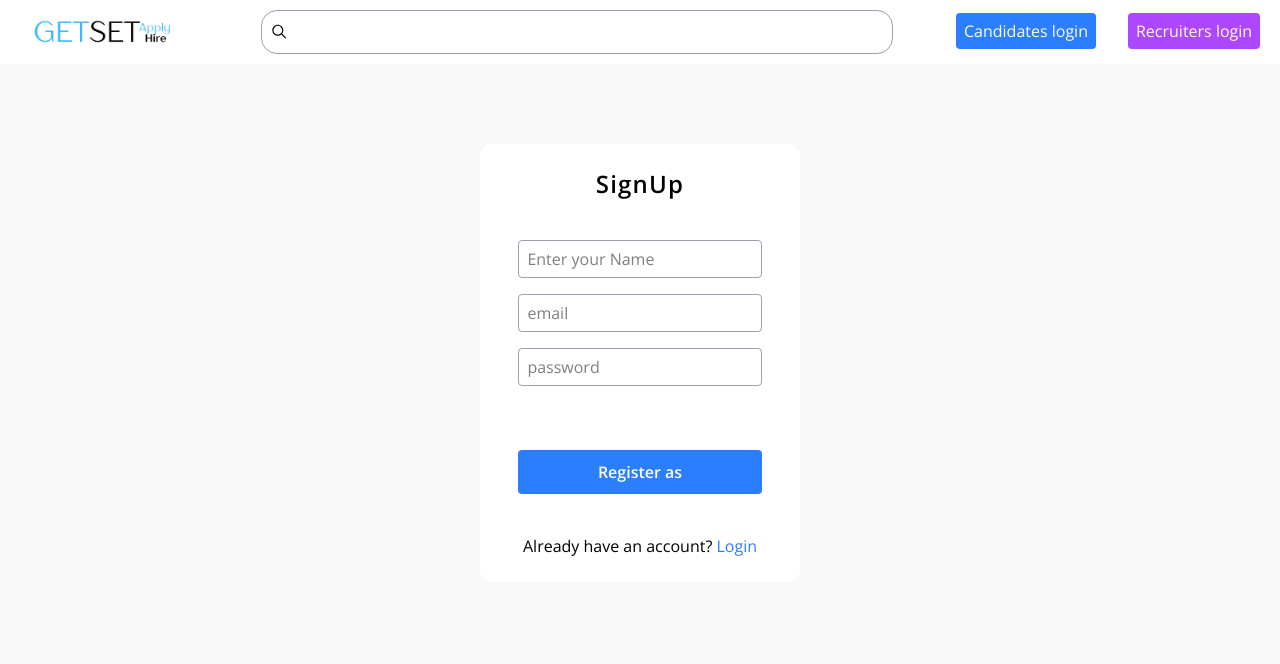
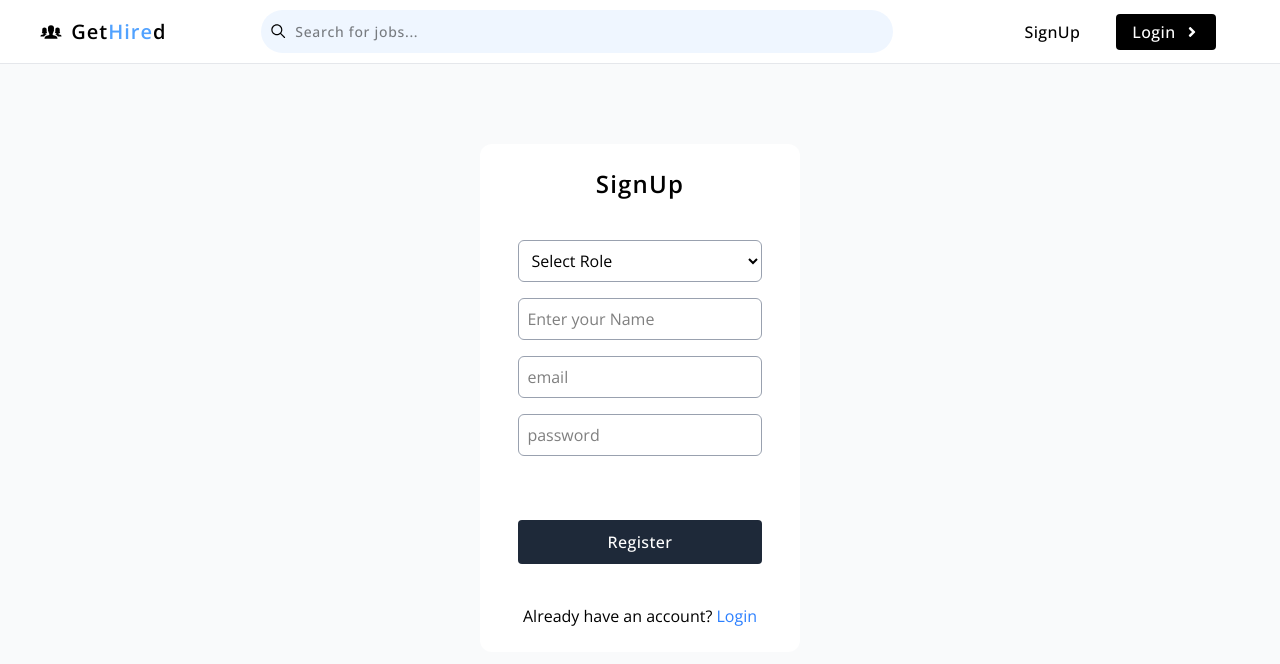
Before and after one commit to VedantPhatangare/JOB-PORTAL, a React (Vite) app in the folder frontend/: page /signup in a window 1280 px wide. Shown: the top 664 px of the page. Built offline with nearby package versions, Linux system fonts and the light colour scheme.

Commit message:
login-flow , css changes

```diff
--- a/frontend/src/App.tsx
+++ b/frontend/src/App.tsx
@@ -5,7 +5,7 @@ import Navbar from './Components/Navbar/Navbar'
 function App() {
 
   return (
-    <div className='relative flex flex-col items-center w-full bg-[#f8f8f8]'>
+    <div className='relative flex flex-col items-center w-full bg-gray-50'>
       <Navbar/>
       <Outlet/>
     </div>
--- a/frontend/src/Components/Navbar/Navbar.tsx
+++ b/frontend/src/Components/Navbar/Navbar.tsx
@@ -1,64 +1,155 @@
 import { IoIosSearch } from "react-icons/io";
 import { useNavigate } from "react-router-dom";
-import { useSelector,useDispatch } from "react-redux";
+import { useSelector, useDispatch } from "react-redux";
 import { RootState } from "../../app/Store";
 import { logout } from "../../features/Authslice";
+import { IoIosPeople } from "react-icons/io";
+import { useEffect, useRef, useState } from "react";
+import { FaAngleRight } from "react-icons/fa";
 const Navbar = () => {
   const dispatch = useDispatch();
   const navigate = useNavigate();
+
+  const [placeholder, setplaceholder] = useState("");
+  const [isTransitioning, setisTransitioning] = useState(false);
+  const loginRef = useRef<HTMLDivElement>(null);
+  const placeholders = ["jobs...", "roles...", "openings..."];
+  const [isOpen, setisOpen] = useState(false);
   const isAuthenticated = useSelector(
     (state: RootState) => state.auth.isAuthenticated
   );
-  const CandidateNav = () => {
-    navigate("/login");
-  };
-  const RecruiterNav = () => {
-    navigate("/login?role=Recruiter");
-  };
+
   const handleLogout = () => {
-    localStorage.removeItem('token')
+    localStorage.removeItem("token");
     dispatch(logout());
     navigate("/login");
   };
+  const delayAnim = () => {
+    setTimeout(() => {
+      if (loginRef.current) loginRef.current.classList.remove("slide-up");
+      setisOpen(false);
+    }, 200);
+  };
+  useEffect(() => {
+    let index = 0;
+    const intervalId = setInterval(() => {
+      setisTransitioning(true);
+      setTimeout(() => {
+        setplaceholder(placeholders[index]);
+        index = (index + 1) % placeholders.length;
+        setisTransitioning(false);
+      }, 300);
+    }, 3000);
+
+    return () => clearInterval(intervalId);
+  }, []);
+
+  useEffect(() => {
+    const handleHideRef = (e: MouseEvent) => {
+      const target = e.target as HTMLElement;
+      if (
+        loginRef.current &&
+        !loginRef.current.contains(target) &&
+        !target.classList.contains("keep-open")
+      ) {
+        loginRef.current.classList.add("slide-up");
+        delayAnim();
+      }
+    };
+    document.addEventListener("mousedown", handleHideRef);
+    return () => document.removeEventListener("mousedown", handleHideRef);
+  }, []);
   return (
-    <div className="sticky top-0 h-[8vh] z-20 w-full flex bg-white items-center justify-between p-2">
-      <div className="logo w-[15%] text-center p-6 cursor-pointer" onClick={()=>navigate("/")}>
-        <img src="/portaLogo.png" alt="logo" />
+    <nav className="sticky top-0 h-[8vh] z-30 w-full flex items-center justify-between p-2 border-b-1 border-gray-200 bg-white">
+      <div
+        className="logo w-[15%] text-center p-6 cursor-pointer flex justify-center items-center gap-2"
+        onClick={() => navigate("/")}
+      >
+        <IoIosPeople className="text-2xl" />
+        <p className="text-xl font-semibold tracking-wider">
+          Get<span className="text-blue-400">Hire</span>d
+        </p>
       </div>
-      <div className="flex w-[50%] bg-white h-[90%] border border-gray-400 rounded-2xl py-1 px-2">
+      <div className="flex w-[50%] h-[90%] bg-blue-50 rounded-4xl py-1 px-2">
         <IoIosSearch className="h-full w-[3%]" />
         <input
           type="text"
-          className=" h-full w-[97%] outline-none text-xl p-2"
+          placeholder={`Search for ${placeholder}`}
+          className={`search_input ${
+            isTransitioning ? "fade-out" : "fade-in"
+          } `}
         />
       </div>
-      <div className="buttons w-[25%] h-[80%] justify-center items-center flex flex-col">
+      <div className="buttons w-[25%]">
         {isAuthenticated ? (
-          <div className="place-self-end">
+          <div className="flex w-full justify-end">
             <button
               onClick={handleLogout}
-              className="bg-red-500 py-1 px-2 h-[95%] rounded-sm flex justify-center items-center text-amber-50 cursor-pointer"
+              className="bg-gray-800 py-1.5 px-4 h-[95%] rounded-sm flex justify-center items-center text-white font-medium tracking-wide cursor-pointer transition-colors duration-300 hover:bg-black justify-self-end"
             >
-              logout
+              Logout
             </button>
           </div>
         ) : (
-          <div className="flex gap-8 w-full h-full">
+          <div className="relative flex gap-6 w-full items-center justify-center">
             <button
-              onClick={CandidateNav}
-              className="bg-blue-500 py-1 px-2 h-[95%] rounded-sm flex justify-center items-center text-amber-50 cursor-pointer hover:bg-blue-300 hover:text-black transition-all duration-300"
+              onClick={() => navigate("/signup")}
+              className="py-1.5 px-3 h-[95%] tracking-wide rounded-sm flex justify-center items-center cursor-pointer text-black font-medium transition-all duration-300"
             >
-              Candidates login
+              SignUp
             </button>
             <button
-            onClick={RecruiterNav}
-            className="bg-purple-500 py-1 px-2  h-[95%] rounded-sm flex justify-center items-center text-amber-50 cursor-pointer hover:bg-purple-300 hover:text-black transition-all duration-300">
-              Recruiters login
+              onClick={() => {
+                if (!isOpen) {
+                  setisOpen((prev) => !prev);
+                } else {
+                  if (loginRef.current)
+                    loginRef.current.classList.add("slide-up");
+                  setTimeout(() => {
+                    setisOpen(false);
+                    if (loginRef.current) loginRef.current.classList.remove("slide-up");
+                  }, 200);
+                }
+              }}
+              className="bg-black py-1.5 px-4 tracking-wide rounded-sm flex justify-center items-center gap-2 text-white font-medium cursor-pointer hover:bg-gray-800 transition-color duration-300 keep-open"
+            >
+              Login <FaAngleRight
+              className="transition-all"
+              />
             </button>
+            {isOpen && (
+              <div
+                ref={loginRef}
+                className={`absolute  flex flex-wrap justify-center items-center gap-2 top-12 left-20 p-1 bg-white py-2 border border-gray-100 $ slide-down`}
+              >
+                <button
+                  onClick={() => {
+                    navigate("/login?role=Recruiter");
+                    if (loginRef.current)
+                      loginRef.current.classList.add("slide-up");
+                    delayAnim();
+                  }}
+                  className="py-1.5 px-2 tracking-wide rounded-sm flex justify-center items-center text-md cursor-pointer border border-gray-400 transition-all duration-400 hover:bg-gray-800 hover:text-white"
+                >
+                  as Recruiter
+                </button>
+                <button
+                  onClick={() => {
+                    navigate("/login");
+                    if (loginRef.current)
+                      loginRef.current.classList.add("slide-up");
+                    delayAnim();
+                  }}
+                  className="bg-black py-1.5 px-2 tracking-wide rounded-sm flex justify-center items-center text-white text-md cursor-pointer hover:bg-gray-800 transition-color duration-300"
+                >
+                  as Candidate
+                </button>
+              </div>
+            )}
           </div>
         )}
       </div>
-    </div>
+    </nav>
   );
 };
 
--- a/frontend/src/index.css
+++ b/frontend/src/index.css
@@ -6,8 +6,19 @@
   @apply p-2 border border-gray-300 rounded-md focus:outline-none focus:ring-2 focus:ring-blue-500 cursor-pointer;
 }
 
+.form-input{
+  @apply border border-gray-400 rounded-md focus:outline-none focus:ring-1 focus:ring-blue-400 p-2 transition-all hover:bg-blue-50
+}
+
+.form-select{
+  @apply border border-blue-300 rounded-lg p-2 focus:outline-none focus:ring-1 focus:ring-blue-400 transition-all hover:bg-blue-50
+}
+
 .flash {
   animation: flashAnim 0.5s ease-in-out;
+}
+.flashInput {
+  animation: flashBorder 0.5s ease-in-out;
 }
 
 @keyframes flashAnim {
@@ -21,3 +32,59 @@
     background-color: inherit;
   }
 }
+@keyframes flashBorder {
+  0% {
+    border-color: pink;
+
+  }
+  50% {
+    border-color: red;
+    border-width: 1.5px;
+
+  }
+  100% {
+    border-color: pink;
+  }
+}
+
+.search_input{
+  @apply h-full w-[97%] outline-none text-sm font-medium tracking-wider p-2 ;
+}
+.search_input::placeholder{
+    transition: opacity 0.3s ease-in-out;
+}
+.fade-out::placeholder {
+  opacity: 0;
+}
+
+.fade-in::placeholder {
+  opacity: 1;
+}
+
+@keyframes slideDown {
+  from{
+    opacity: 0;
+    transform: translateY(-10px);
+  }
+  to{
+    opacity: 1;
+    transform: translateY(0px);
+  }
+}
+@keyframes slideUp {
+  from{
+    opacity: 1;
+    transform: translateY(0px);
+  }
+  to{
+    opacity: 0;
+    transform: translateY(-10px);
+  }
+}
+
+.slide-down{
+  animation: slideDown 0.2s ease-out forwards;
+}
+.slide-up{
+  animation: slideUp 0.2s ease-in forwards;
+}
--- a/frontend/src/pages/Home.tsx
+++ b/frontend/src/pages/Home.tsx
@@ -12,7 +12,6 @@ const Home:React.FC=()=>{
     const getJobs = async()=>{
         const response= await axios.get('http://127.0.0.1:5000/api/jobs/getjobs');
         console.log(response);
-
         setjobs(response.data.jobs);
         dispatch(setJobs(response.data.jobs));
     }
--- a/frontend/src/pages/Signup.tsx
+++ b/frontend/src/pages/Signup.tsx
@@ -1,12 +1,10 @@
 import { useState } from "react";
-import { useNavigate, useSearchParams } from "react-router-dom";
+import { useNavigate } from "react-router-dom";
 import axios from "axios";
 
 const Signup = () => {
   const navigate = useNavigate();
-  const [searchParams] = useSearchParams();
-  const role = searchParams.get('role') as "Recruiter" | "Candidate";
-  const [form, setform] = useState({ name:"", email: "", password: "" });
+  const [form, setform] = useState({ name:"", email: "", password: "" ,role:""});
   const [error, seterror] = useState("");
 
   const handleChange = (e: React.ChangeEvent<HTMLInputElement>) => {
@@ -14,23 +12,24 @@ const Signup = () => {
     setform((prev) => ({ ...prev, [name]: value }));
   };
 
-  const handleRegister = async (e: React.FormEvent<HTMLFormElement>,role:"Candidate" | "Recruiter") => {
+  const handleRegister = async (e: React.FormEvent<HTMLFormElement>) => {
     e.preventDefault();
     try {
       let response = await axios.post(
         "http://127.0.0.1:5000/api/auth/register",
-        {...form,role}
+        {...form}
       );
       console.log(response.data);
-      if(role == "Recruiter") navigate("/login?role=Recruiter");else navigate("/login")
-      setform({name:"", email: "", password: "" });
+      if(form.role == "Recruiter") navigate("/login?role=Recruiter");else navigate("/login")
+      setform({name:"", email: "", password: "" , role:""});
     } catch (error) {
       if (axios.isAxiosError(error)) {
         console.log(error.response?.data.message || "error occured");
         seterror(error.response?.data.message || "error occured");
+        setform({ name:"", email: "", password: "", role:"" });
       } else {
         console.log("Unexpected error:", error);
-        setform({ name:"", email: "", password: "" });
+        setform({ name:"", email: "", password: "", role:"" });
       }
     }
   };
@@ -44,15 +43,26 @@ const Signup = () => {
       <div className="h-full w-full relative flex flex-col items-center gap-10">
       <form
         action=""
-        onSubmit={(e)=>handleRegister(e,role)}
+        onSubmit={(e)=>handleRegister(e)}
         className="relative w-[80%] flex flex-col gap-4 items-center">
+        <select
+        name="role"
+        value={form.role}
+        onChange={(e)=>setform((prev)=>({...prev,"role":e.target.value}))}
+        required
+        className="w-full form-input"
+        >
+          <option value="" disabled>Select Role</option>
+          <option value="Candidate">Candidate</option>
+          <option value="Recruiter">Recruiter</option>
+        </select>
         <input
           type="text"
           name="name"
           value={form.name}
           onChange={handleChange}
           required
-          className="w-full outline-none px-2 py-1.5 border rounded-sm border-gray-400"
+          className="w-full form-input"
           placeholder="Enter your Name"
         />
         <input
@@ -61,7 +71,7 @@ const Signup = () => {
           value={form.email}
           onChange={handleChange}
           required
-          className="w-full outline-none px-2 py-1.5 border rounded-sm border-gray-400"
+          className="w-full form-input"
           placeholder="email"
         />
         <input
@@ -70,7 +80,7 @@ const Signup = () => {
           value={form.password}
           onChange={handleChange}
           required
-          className="w-full outline-none px-2 py-1.5 border rounded-sm border-gray-400"
+          className="w-full form-input"
           placeholder="password"
         />
         {error ? (
@@ -80,9 +90,9 @@ const Signup = () => {
         )}
         <button
           type="submit"
-          className={ `${role==="Recruiter"? " bg-purple-500": "bg-blue-500"} mt-12 w-full  text-white font-semibold px-8 py-2.5 rounded-sm cursor-pointer`}
+          className={ `${form.role===""? " bg-gray-800": form.role =="Candidate"?"bg-blue-500": "bg-purple-500"} mt-12 w-full  text-white font-medium tracking-wide px-8 py-2.5 rounded-sm cursor-pointer transition-all duration-500 hover:bg-black`}
         >
-          Register as {role}
+         { form.role? `Register as ${form.role}`: "Register"}
         </button>
       </form>
       <div className="mb-4">
@@ -90,7 +100,7 @@ const Signup = () => {
         <span
           className="text-blue-500 cursor-pointer"
           onClick={() =>{
-            role==="Recruiter"? navigate("/login?role=Recruiter"): navigate("/login")
+            form.role==="Recruiter"? navigate("/login?role=Recruiter"): navigate("/login")
           }}
         >
           Login
```
Also changed, not shown: frontend/src/Components/JobCard/Jobcard.tsx (+5 -5 lines), frontend/src/Components/JobPostCard/JobpostCard.tsx (added, +53 -0 lines), frontend/src/pages/Login.tsx (+6 -6 lines).
